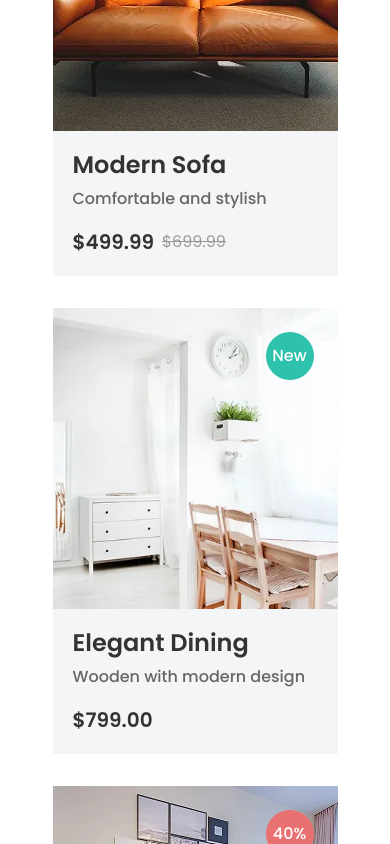
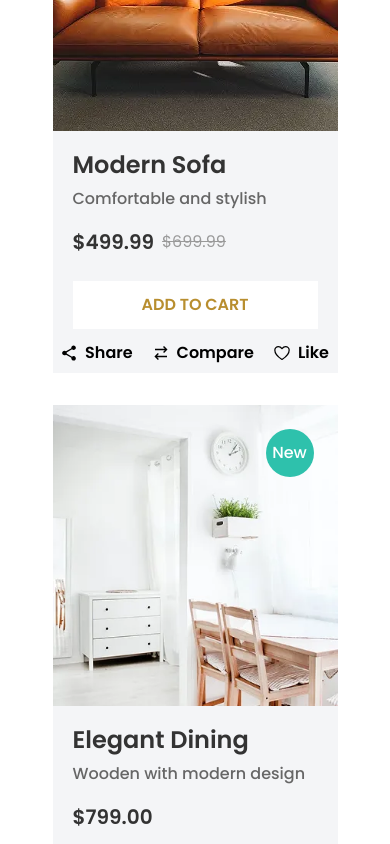
Before and after one commit to mahmoudsaeedua74/furniro-task, a Next.js app: page /shop in a window 390 px wide. Shown: the part 780-1624 px from the top of the page. Built offline with nearby package versions, Linux system fonts and the light colour scheme.

Commit message:
remove layer from mobile and add btn actions to mobile

```diff
--- a/src/components/ui/ProductsCard.tsx
+++ b/src/components/ui/ProductsCard.tsx
@@ -64,7 +64,7 @@ export default function ProductCard({
       className={
         viewMode === "list"
           ? "w-full bg-white rounded-2xl shadow-sm border border-gray-100 overflow-hidden hover:shadow-lg transition-all duration-300 group flex flex-col sm:flex-row"
-          : "relative w-[285px] h-[446px] bg-[#F4F5F7] cursor-pointer group"
+          : "relative w-[285px] sm:h-[446px] bg-[#F4F5F7] cursor-pointer group"
       }
     >
       {/* Image Section */}
@@ -109,7 +109,7 @@ export default function ProductCard({
         className={
           viewMode === "list"
             ? "flex-1 p-6 flex flex-col justify-between"
-            : "w-[285px] h-[145px] px-5 pt-4 flex flex-col gap-2"
+            : "w-[285px] sm:h-[145px] px-5 pb-2 sm:pb-0 pt-4 flex flex-col gap-2"
         }
       >
         <div>
@@ -187,16 +187,17 @@ export default function ProductCard({
             </button>
           </div>
         ) : (
-          <div className="absolute inset-0 bg-[#3A3A3A]/70 opacity-0 group-hover:opacity-100 transition-opacity duration-300 flex flex-col justify-center items-center gap-4 text-white px-4">
+          // Mobile: Always visible buttons under content
+          <div className="sm:hidden mt-4 space-y-3">
             <Button
               variant="addToCart"
               size="addToCart"
               onClick={handleAddToCart}
+              className="w-full"
             >
               Add to Cart
             </Button>
-
-            <div className="flex items-center gap-5 font-poppins font-semibold">
+            <div className="flex items-center gap-5 font-poppins font-semibold justify-center">
               <button
                 className="flex items-center gap-2 cursor-pointer hover:text-primary transition"
                 onClick={handleShare}
@@ -222,6 +223,43 @@ export default function ProductCard({
           </div>
         )}
       </div>
+
+      {/* Desktop: Hover overlay covering entire card - only for grid view */}
+      {viewMode === "grid" && (
+        <div className="hidden sm:flex absolute inset-0 bg-[#3A3A3A]/70 opacity-0 group-hover:opacity-100 transition-opacity duration-300 flex-col justify-center items-center gap-4 text-white px-4">
+          <Button
+            variant="addToCart"
+            size="addToCart"
+            onClick={handleAddToCart}
+          >
+            Add to Cart
+          </Button>
+
+          <div className="flex items-center gap-5 font-poppins font-semibold">
+            <button
+              className="flex items-center gap-2 cursor-pointer hover:text-primary transition"
+              onClick={handleShare}
+            >
+              <ShareIcon className="size-4" />
+              Share
+            </button>
+            <button
+              className="flex items-center gap-2 cursor-pointer hover:text-primary transition"
+              onClick={handleCompare}
+            >
+              <CompareIcon className="size-4" />
+              Compare
+            </button>
+            <button
+              className="flex items-center gap-2 cursor-pointer hover:text-primary transition"
+              onClick={handleLike}
+            >
+              <HeartIcon className="size-4" />
+              Like
+            </button>
+          </div>
+        </div>
+      )}
     </div>
   );
 }
```
